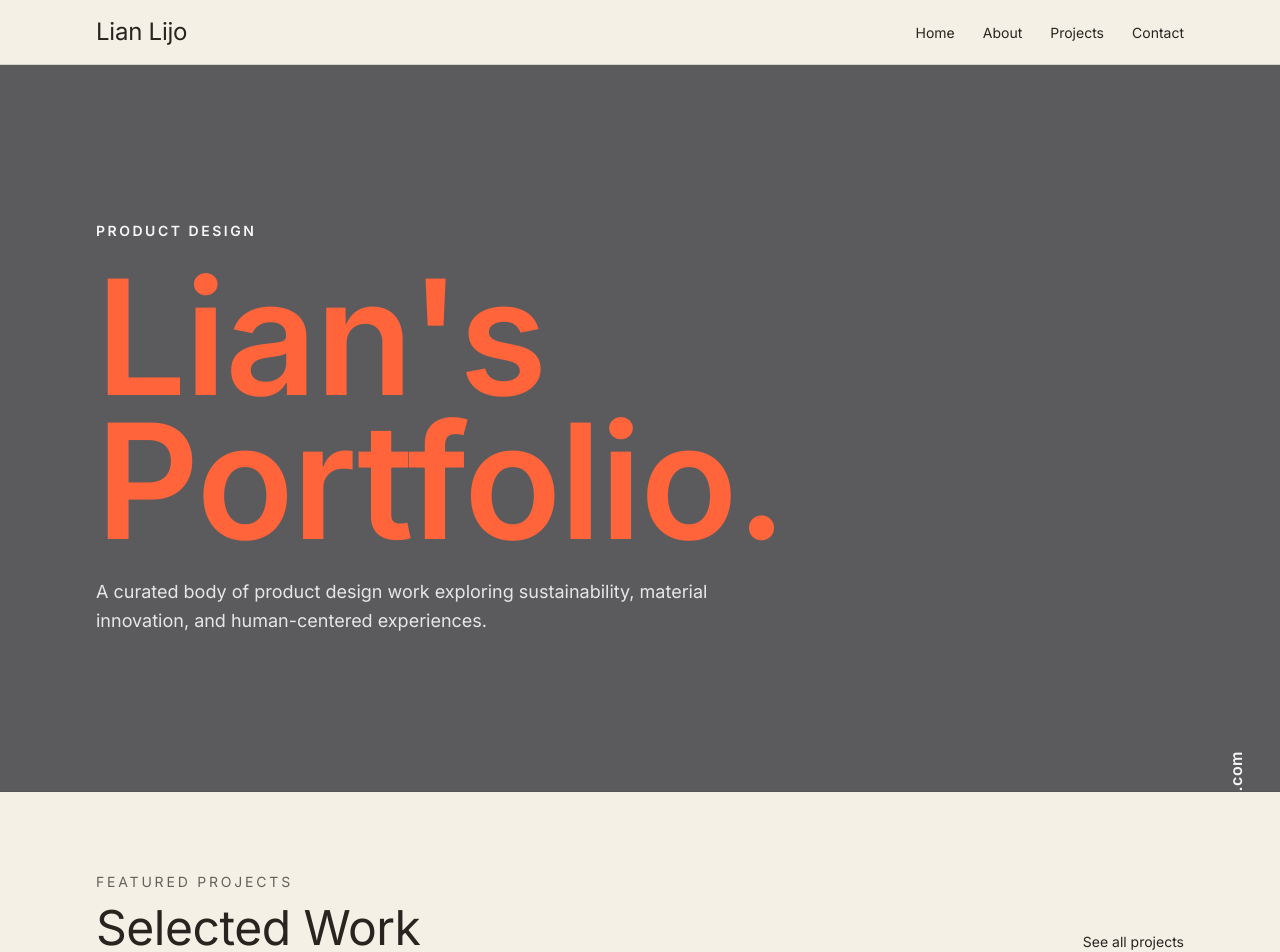
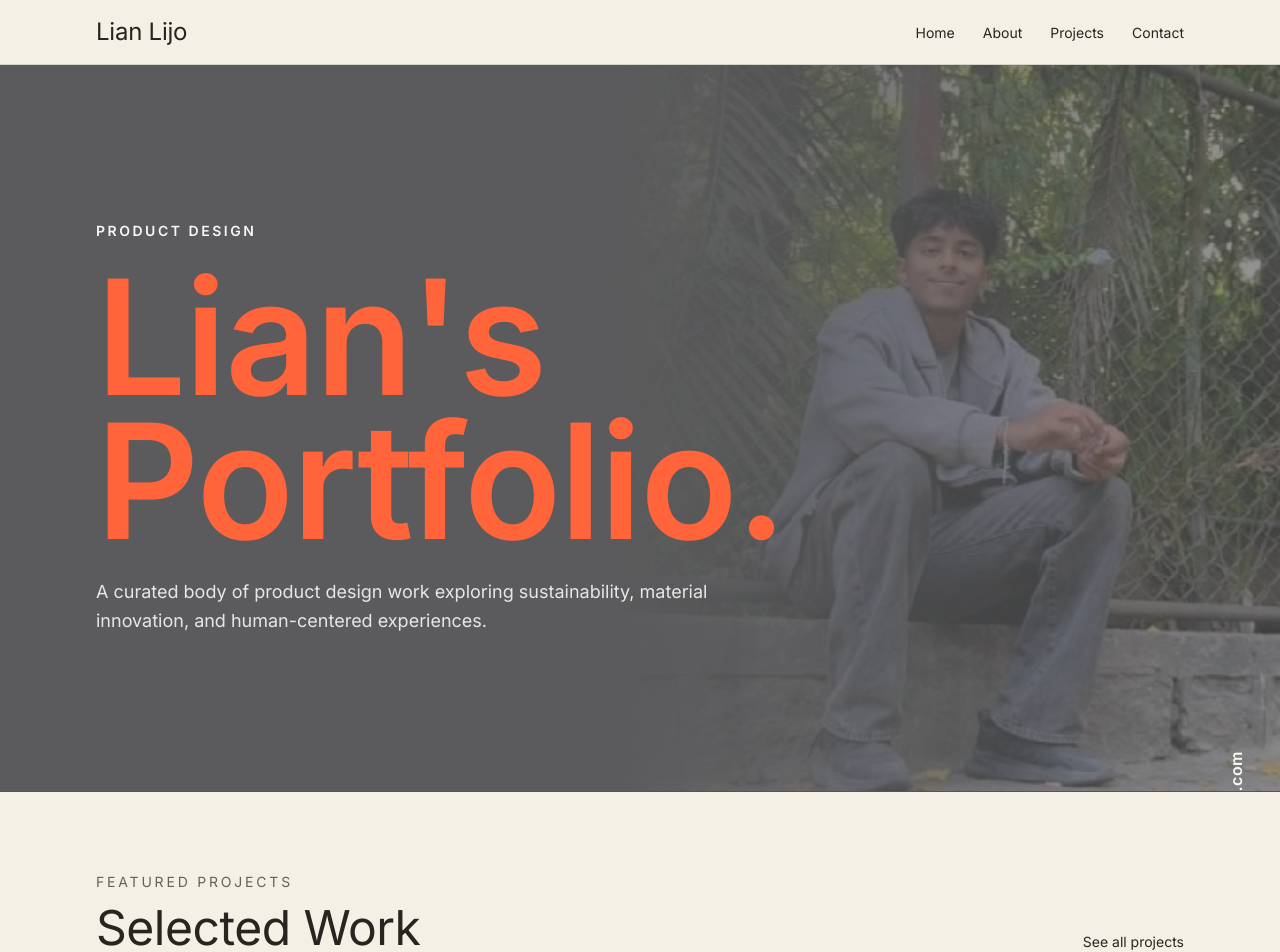
Before and after one commit to xatdev/lian-portfolio, a Next.js app: page / in a window 1280 px wide. Shown: the top 952 px of the page. Built offline with nearby package versions, Linux system fonts and the light colour scheme.

Commit message:
Add semi-transparent portrait overlay to landing hero

```diff
--- a/src/app/page.tsx
+++ b/src/app/page.tsx
@@ -1,13 +1,26 @@
 import { AnimatedReveal } from "@/components/animated-reveal";
 import { ProjectCard } from "@/components/project-card";
 import { projects } from "@/lib/portfolio-data";
+import Image from "next/image";
 import Link from "next/link";
 
 export default function Home() {
   return (
     <>
       <section className="relative flex h-[calc(100svh-73px)] min-h-[420px] w-full items-center overflow-hidden border-b border-line/70 bg-[#5b5b5d]">
-        <AnimatedReveal className="mx-auto w-full max-w-6xl px-6 md:px-8">
+        <div className="pointer-events-none absolute inset-y-0 right-0 w-[52vw] min-w-[280px] max-w-[720px] opacity-35">
+          <Image
+            src="/images/lian-background.png"
+            alt="Lian Lijo portrait"
+            fill
+            priority
+            sizes="(max-width: 768px) 70vw, 52vw"
+            className="object-cover object-center"
+          />
+          <div className="absolute inset-0 bg-gradient-to-l from-transparent via-[#5b5b5d]/35 to-[#5b5b5d]" />
+        </div>
+
+        <AnimatedReveal className="relative z-10 mx-auto w-full max-w-6xl px-6 md:px-8">
           <div className="max-w-4xl space-y-6">
             <p className="text-sm font-semibold uppercase tracking-[0.18em] text-white/95">Product Design</p>
             <h1 className="display text-6xl font-semibold leading-[0.9] text-[#ff643a] sm:text-7xl md:text-8xl lg:text-[10rem]">
@@ -21,7 +34,7 @@ export default function Home() {
             </p>
           </div>
         </AnimatedReveal>
-        <p className="absolute bottom-10 right-6 origin-bottom-right -rotate-90 text-sm font-semibold tracking-[0.03em] text-white/95 md:right-8 md:text-base">
+        <p className="absolute bottom-10 right-6 z-10 origin-bottom-right -rotate-90 text-sm font-semibold tracking-[0.03em] text-white/95 md:right-8 md:text-base">
           lian.lijo@gmail.com
         </p>
       </section>
```
